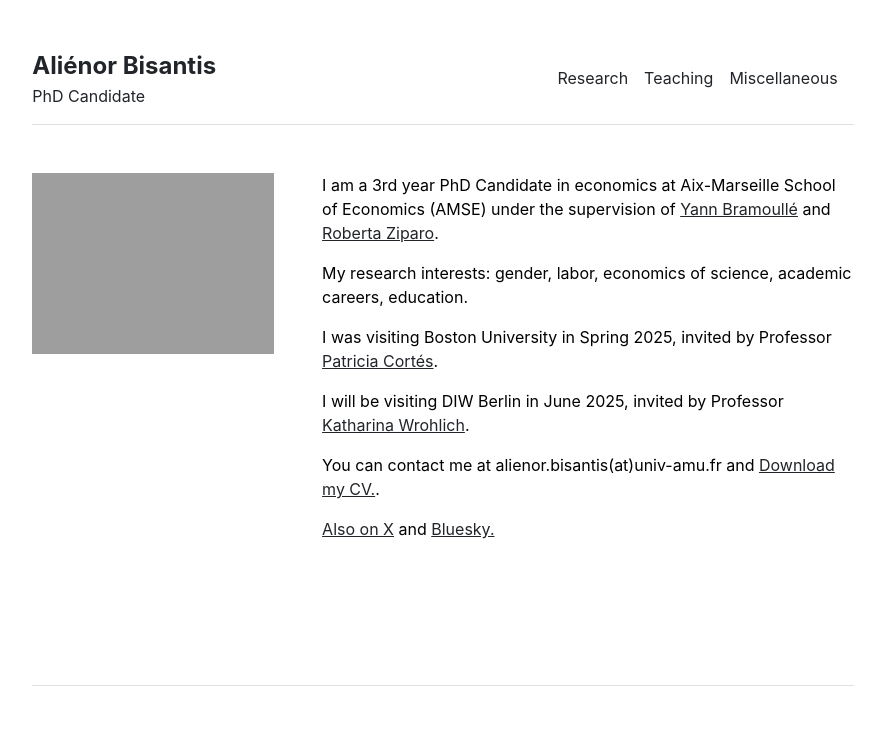
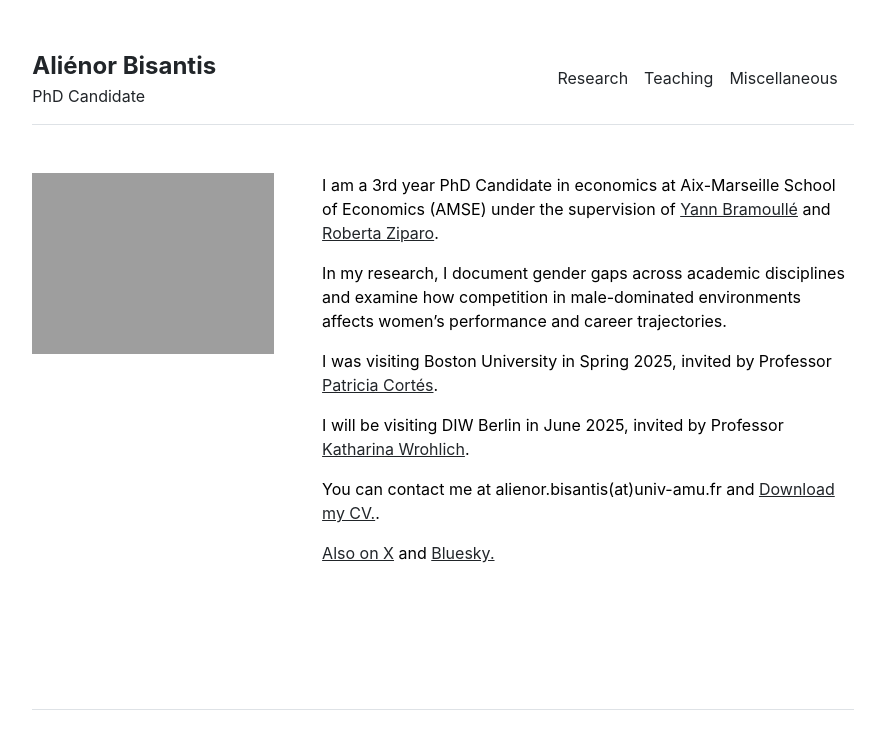
Before and after one commit to alienorbisantis/alienorbisantis.github.io, a Jekyll site: the page built from index.md, in a window 1280 px wide. Shown: the top 749 px of the page, without its empty margins (197-1079 px from the left). Built offline with Jekyll 4.4.1, drawn with Linux system fonts in a browser that asks for light colours.

Commit message:
Update index.md

```diff
--- a/index.md
+++ b/index.md
@@ -5,7 +5,7 @@ title: "Aliénor Bisantis"
 
 I am a 3rd year PhD Candidate in economics at Aix-Marseille School of Economics (AMSE) under the supervision of [Yann Bramoullé](https://sites.google.com/site/bramoulley/)  and [Roberta Ziparo](https://sites.google.com/site/rziparo/).
 
-My research interests: gender, labor, economics of science, academic careers, education.
+In my research, I document gender gaps across academic disciplines and examine how competition in male-dominated environments affects women's performance and career trajectories.
 
 I was visiting Boston University in Spring 2025, invited by Professor [Patricia Cortés](https://sites.google.com/site/pcortesbu/).
 
```
